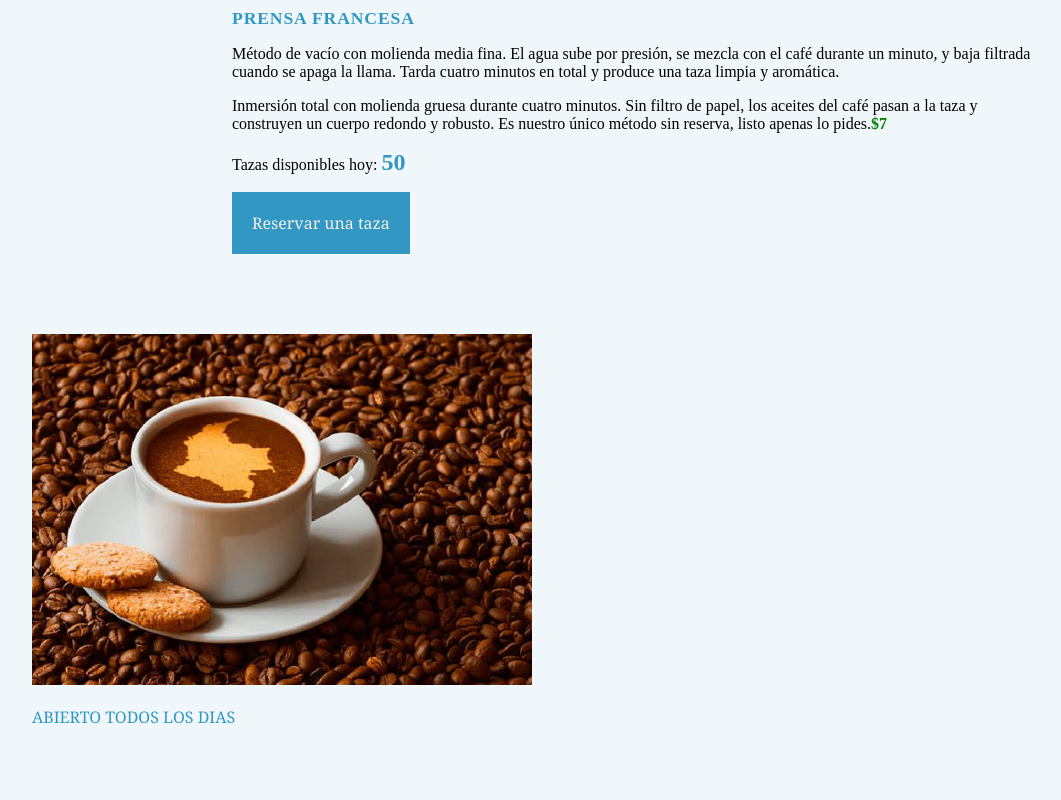
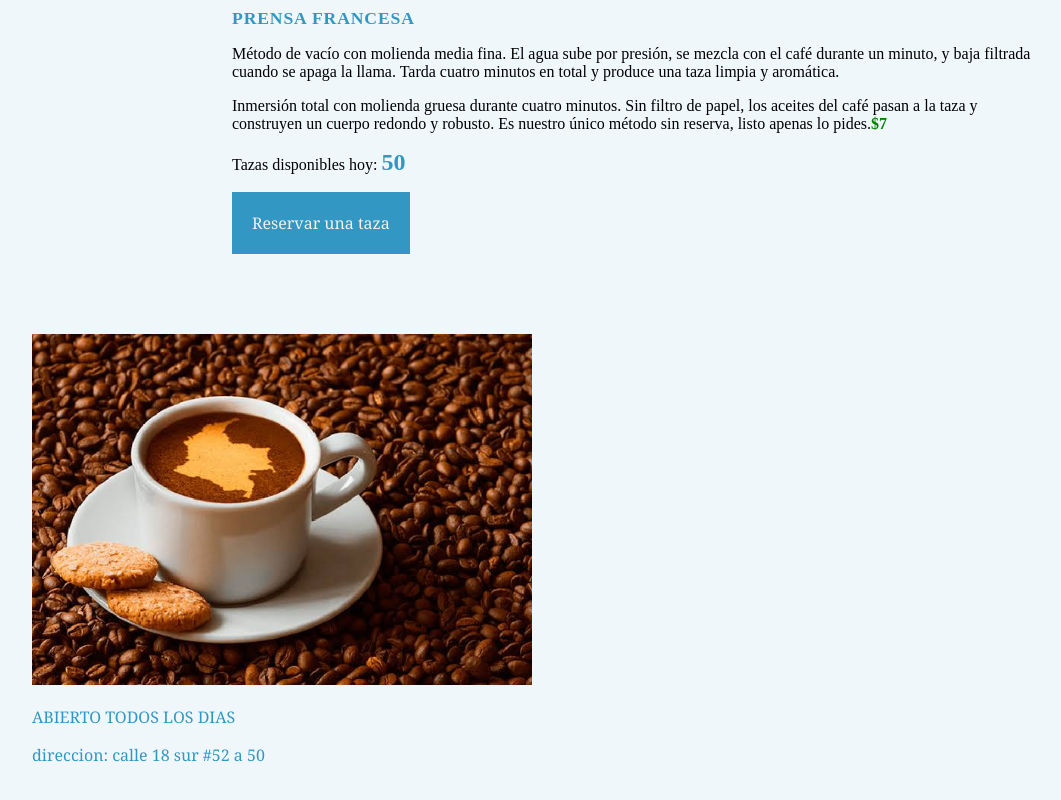
Before and after one commit to tatianasanchezr01-stack/OOKINI, a plain HTML site: page index.html in a window 1280 px wide. Shown: the part 578-1378 px from the top of the page, without its empty margins (8-1069 px from the left). Drawn offline with Linux system fonts and the light colour scheme.

Commit message:
agregar direccion de ookini

```diff
--- a/index.html
+++ b/index.html
@@ -64,6 +64,7 @@
     <footer id="Contacto">
         <img src="cafe.jpg" alt="cafe barra" width="500">
         <p>ABIERTO TODOS LOS DIAS
+            <p>direccion: calle 18 sur #52 a 50</p>
         </p>
 
     </footer>
```
